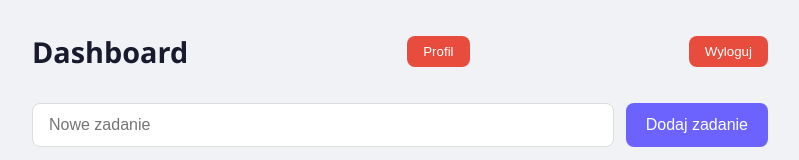
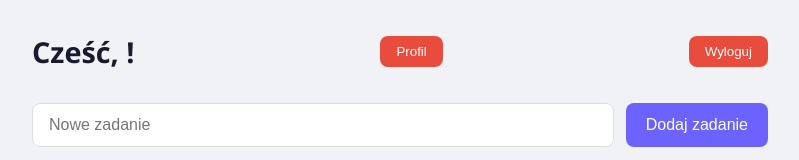
Before and after one commit to TBuksik/smart-task-platform, a React app in the folder frontend/: page /dashboard in a window 1280 px wide. Shown: the top 160 px of the page, without its empty margins (240-1039 px from the left). Built offline with nearby package versions, Linux system fonts and the light colour scheme; no server answers; sample sign-in values are in the browser's storage; the HTML template or start-up script is replaced by a standard one.

Commit message:
feat: display current user name in dashboard header

```diff
--- a/frontend/src/pages/DashboardPage.jsx
+++ b/frontend/src/pages/DashboardPage.jsx
@@ -6,9 +6,11 @@ import Notifications from '../components/Notifications'
 import SearchBar from '../components/SearchBar'
 import styles from './DashboardPage.module.css'
 
-function DashboardPage({ tasks, notifications, onAdd, onLogout, onSearch, onDelete, onUpdate, onStatusUpdate }) {
+function DashboardPage({ tasks, notifications, onAdd, onLogout, onSearch, onDelete, onUpdate, onStatusUpdate, currentUser }) {
   const [searchQuery, setSearchQuery] = useState('')
   const [statusFilter, setStatusFilter] = useState('all')
+
+  const navigate = useNavigate()
 
   function handleSearch(value) {
     setSearchQuery(value)
@@ -26,12 +28,10 @@ function DashboardPage({ tasks, notifications, onAdd, onLogout, onSearch, onDele
     onSearch('', 'all')
   }
 
-  const navigate = useNavigate()
-
   return (
     <div className={styles.container}>
       <div className={styles.header}>
-        <h1 className={styles.title}>Dashboard</h1>
+        <h1 className={styles.title}>Cześć, {currentUser?.full_name || currentUser?.email}!</h1>
         <button className={styles.button} onClick={() => navigate('/profile')}>Profil</button>
         <button className={styles.button} onClick={onLogout}>Wyloguj</button>
       </div>
```
